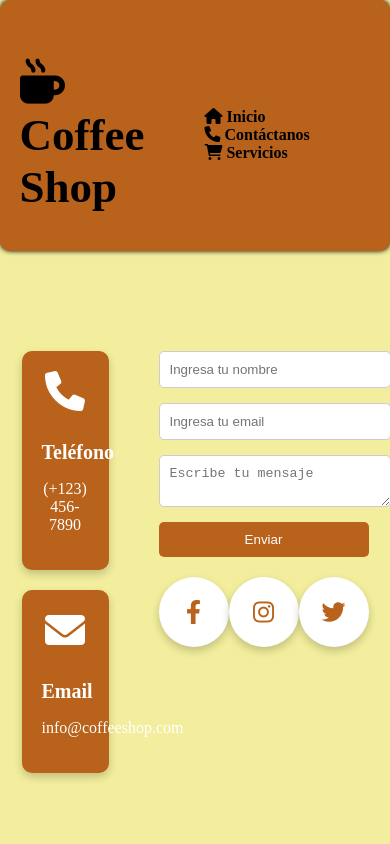
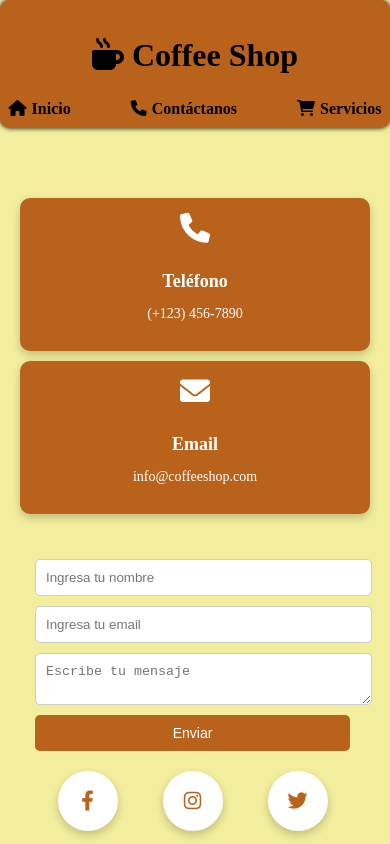
Before and after one commit to K31NER/Coffe-shop, a plain HTML site: page contactanos.html in a window 390 px wide. Shown: the top 844 px of the page. Drawn offline with Linux system fonts and the light colour scheme.

Commit message:
mejora de vista en dispositivos moviles

```diff
--- a/estilo.css
+++ b/estilo.css
@@ -301,6 +301,8 @@ h2 {
 .social-box:hover {
         background-color: #B8621B;
         color: #fff;
+
+
     }
 
 .beneficio{
@@ -311,3 +313,141 @@ h2 {
 .beneficio h2 {
     margin-right: 30px;
 }
+
+
+/* Media Queries para dispositivos móviles */
+
+@media (max-width: 768px) {
+    nav {
+        display: flex;
+        flex-direction: column; /* Apila los elementos verticalmente */
+        align-items: center; /* Centra el contenido horizontalmente */
+        padding: 10px; /* Puedes ajustar el padding según tus necesidades */
+    }
+
+    nav ul {
+        display: flex; /* Usa flexbox para que los elementos de la lista estén en una línea */
+        flex-direction: row; /* Alinea los elementos en una fila */
+        padding: 0;
+        margin: 0;
+        list-style: none; /* Elimina los puntos de la lista si es necesario */
+    }
+
+    nav ul li {
+        margin: 0 10px;
+        display: flex;
+        align-items: center;
+    }
+    nav ul li i {
+        display: flex;
+
+        margin-right: 5px;
+    }
+
+    .informacion {
+        width: 90%;
+    }
+
+    .locales {
+        gap: 10px;
+    }
+
+    .local {
+        width: calc(50% - 10px);
+    }
+
+    .contact-container {
+        flex-direction: column;
+        padding: 20px;
+    }
+
+    .contact-info {
+        width: 100%;
+        margin-right: 0;
+        margin-bottom: 20px;
+    }
+
+    .info-box {
+        padding: 15px;
+        margin-bottom: 10px;
+    }
+
+    .info-box i {
+        font-size: 30px;
+    }
+
+    .info-box h3 {
+        font-size: 18px;
+    }
+
+    .info-box p {
+        font-size: 14px;
+    }
+
+    .contact-form input, .contact-form textarea {
+        margin-bottom: 10px;
+    }
+
+    .contact-form button {
+        padding: 8px;
+    }
+
+    .social-box {
+        font-size: 20px;
+        width: 40px;
+        height: 40px;
+    }
+    .contact-form {
+        padding: 15px;
+        width: 90%;
+    }
+
+    .contact-form input,
+    .contact-form textarea {
+        padding: 10px;
+    }
+
+    .contact-form button {
+        padding: 10px;
+        font-size: 14px;
+    }
+
+
+
+
+
+@media (max-width: 480px) {
+    h1 {
+        font-size: 2rem;
+    }
+
+    .slider {
+        margin: 10px auto;
+    }
+
+    .prev, .next {
+        padding: 10px;
+        font-size: 16px;
+    }
+
+    .local img {
+        max-height: 100px;
+    }
+
+    .local h4 {
+        font-size: 16px;
+    }
+
+    .local p {
+        font-size: 14px;
+    }
+
+    footer h1 {
+        font-size: 1.5rem;
+    }
+
+    footer p {
+        font-size: 0.75rem;
+    }
+}
+}
```
Also changed, not shown: contactanos.html (+0 -2 lines), index.html (+6 -4 lines), servicios.html (+10 -11 lines). Lines whose indentation alone changed are shown as unchanged.
